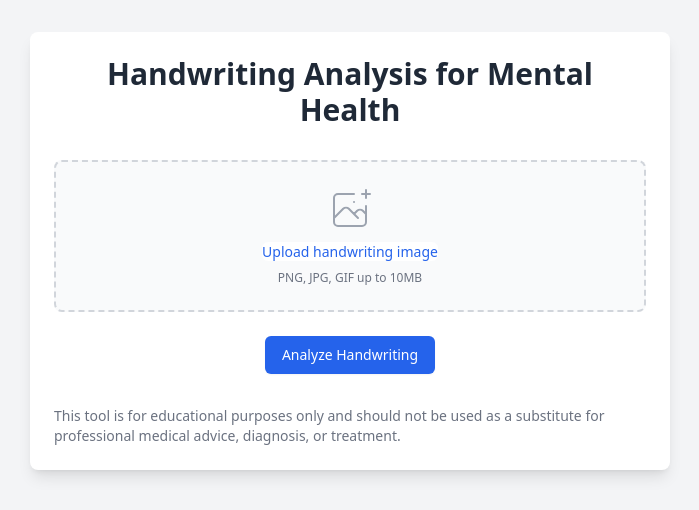
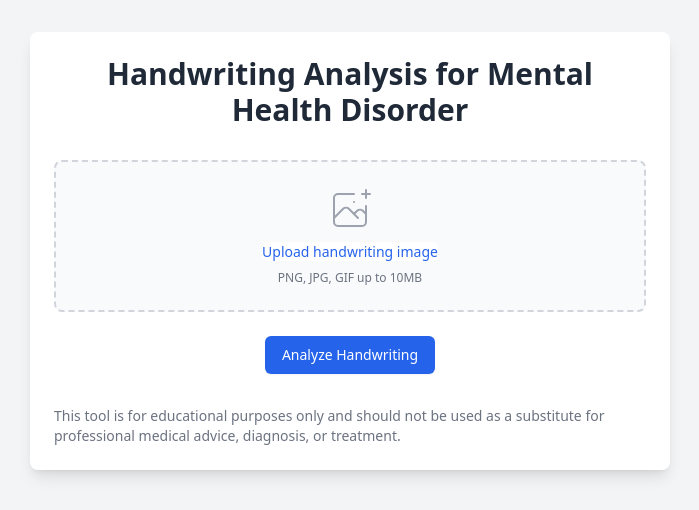
Before and after one commit to Mentalys-App/handwritting_detection, a Flask app: page / in a window 1280 px wide. Shown: the top 510 px of the page, without its empty margins (290-989 px from the left). Run offline with Flask 3, Linux system fonts and the light colour scheme; parts of the project's set-up code (start-up, migrations or seed data) failed here and were passed over; some libraries are stand-ins or nearby versions.

Commit message:
update index.html

```diff
--- a/templates/index.html
+++ b/templates/index.html
@@ -3,14 +3,14 @@
 <head>
     <meta charset="UTF-8">
     <meta name="viewport" content="width=device-width, initial-scale=1.0">
-    <title>Handwriting Analysis for Mental Health</title>
+    <title>Handwriting Analysis for Mental Health Disorder</title>
     <script src="https://cdn.tailwindcss.com"></script>
 </head>
 <body class="bg-gray-100">
     <div class="container mx-auto px-4 py-8 max-w-2xl">
         <div class="bg-white rounded-lg shadow-lg p-6">
             <h1 class="text-3xl font-bold text-center mb-8 text-gray-800">
-                Handwriting Analysis for Mental Health
+                Handwriting Analysis for Mental Health Disorder
             </h1>
 
             <form id="upload-form" action="{{ url_for('upload_file') }}" method="POST" enctype="multipart/form-data" class="space-y-6">
```
